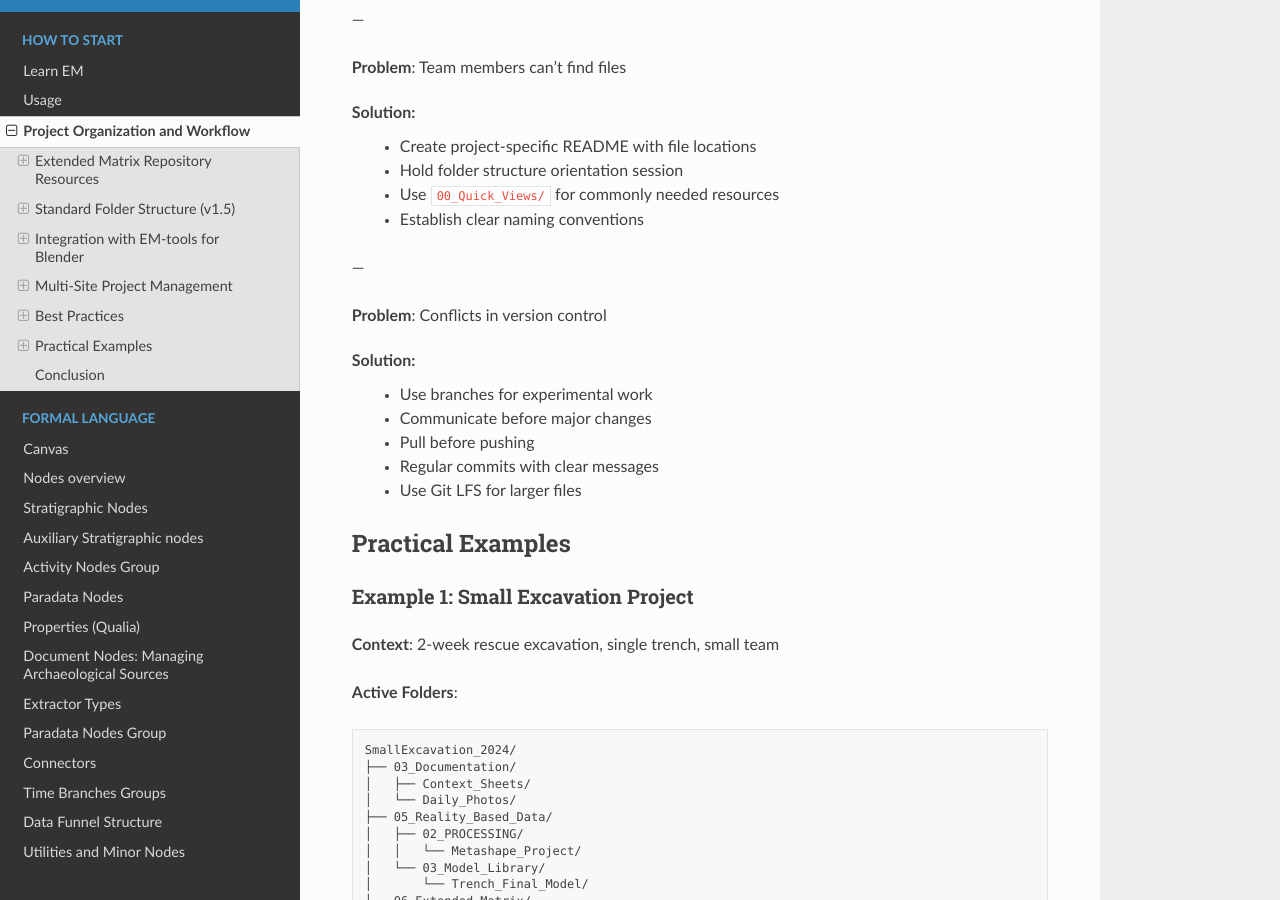
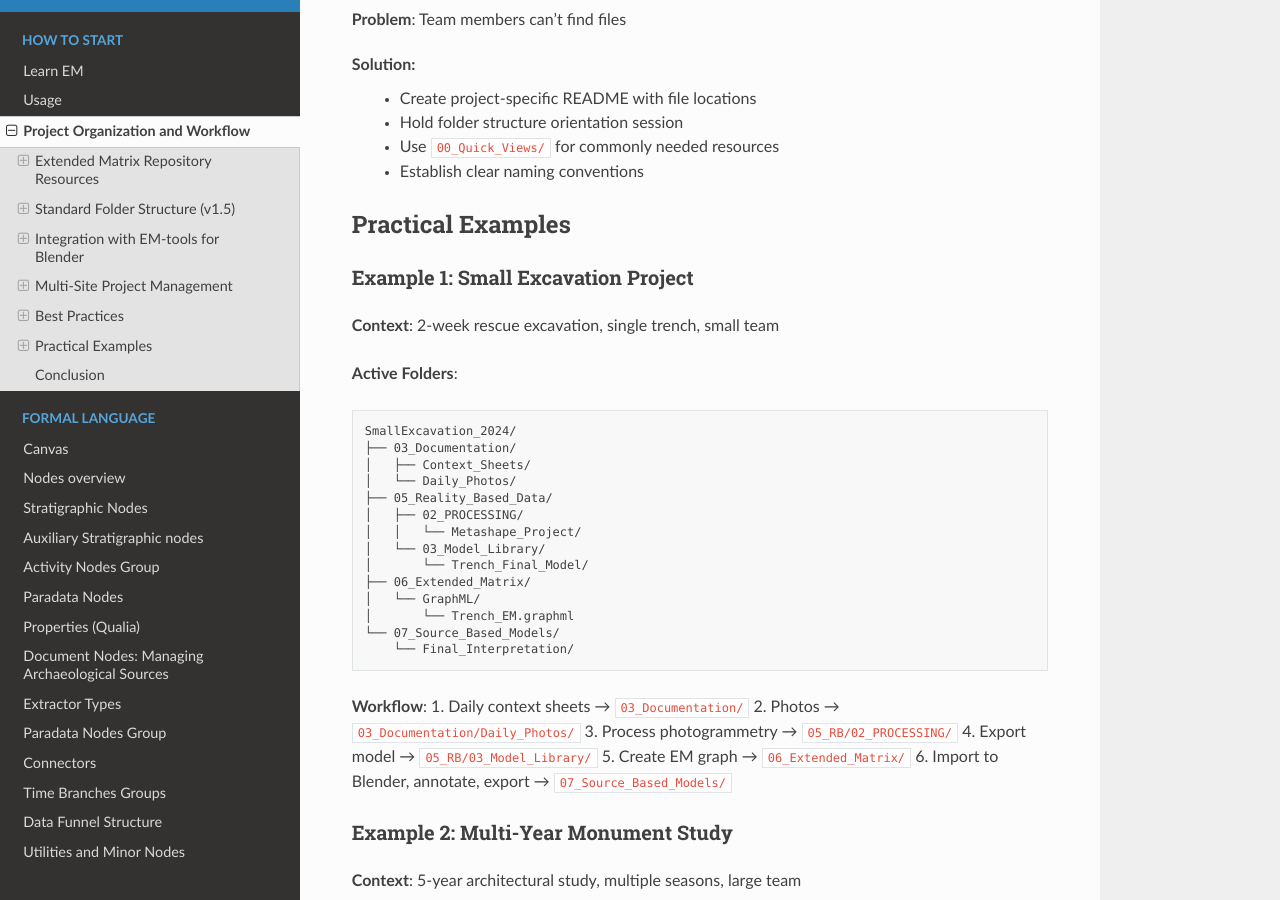
Before and after one commit to zalmoxes-laran/ExtendedMatrix-doc, a Sphinx documentation site: the page built from docs/project_organization.rst, in a window 1280 px wide and 900 px high, scrolled down 20481 px. Built offline with Sphinx 7.4.7 and the Read the Docs theme 3.1.0, drawn with Linux system fonts in a browser that asks for light colours; pages that are not in the unit, such as notebooks, are missing from menus; some of the changed text lies outside the part shown.

Commit message:
fixing doc

```diff
--- a/docs/learn_EM.rst
+++ b/docs/learn_EM.rst
@@ -119,7 +119,7 @@ s3dgraphy is part of the broader Extended Matrix Framework ecosystem:
 
 .. note::
 
-   s3dgraphy is currently under active development. Version 1.0 is planned for Q2 2025 with complete features for multi-platform integration. For the current development status, consult the `roadmap <https://github.com/zalmoxes-laran/s3dgraphy/blob/main/ROADMAP.md>`_.
+   s3dgraphy is currently under active development. Version 1.0 is planned for Q4 2025 with complete features for multi-platform integration. For the current development status, consult the `roadmap <https://github.com/zalmoxes-laran/s3dgraphy/blob/main/ROADMAP.md>`_.
 
 .. tip::
 
--- a/docs/project_organization.rst
+++ b/docs/project_organization.rst
@@ -850,8 +850,6 @@ Collaboration Workflows
 **Access Control**:
     * Use NAS permissions for role-based access
     * Cloud folders with selective sync
-    * Git branches for parallel development
-    * Regular team synchronization meetings
 
 Data Migration and Archival
 ~~~~~~~~~~~~~~~~~~~~~~~~~~~
@@ -948,16 +946,6 @@ Troubleshooting
     * Use ``00_Quick_Views/`` for commonly needed resources
     * Establish clear naming conventions
 
----
-
-**Problem**: Conflicts in version control
-
-**Solution**:
-    * Use branches for experimental work
-    * Communicate before major changes
-    * Pull before pushing
-    * Regular commits with clear messages
-    * Use Git LFS for larger files
 
 Practical Examples
 -----------------
```
